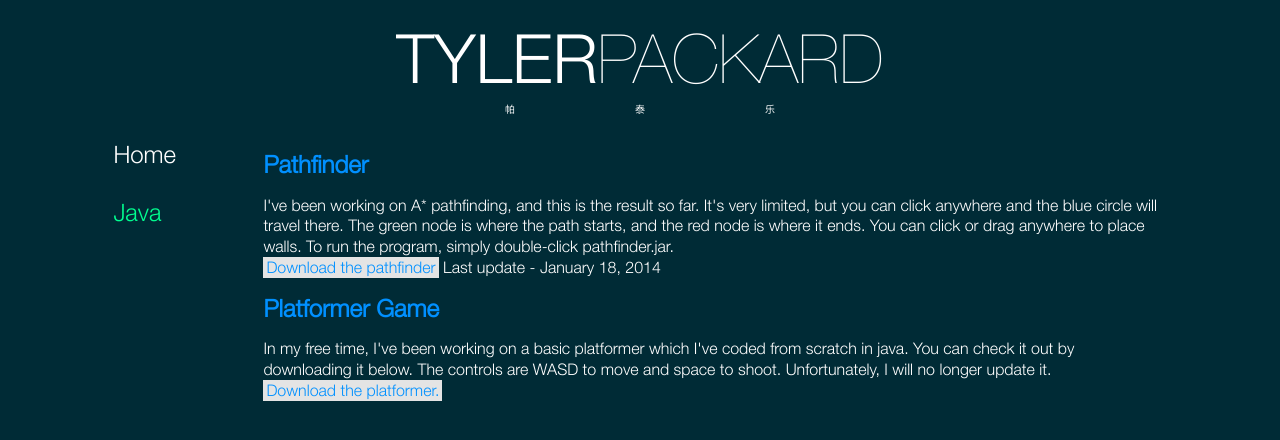
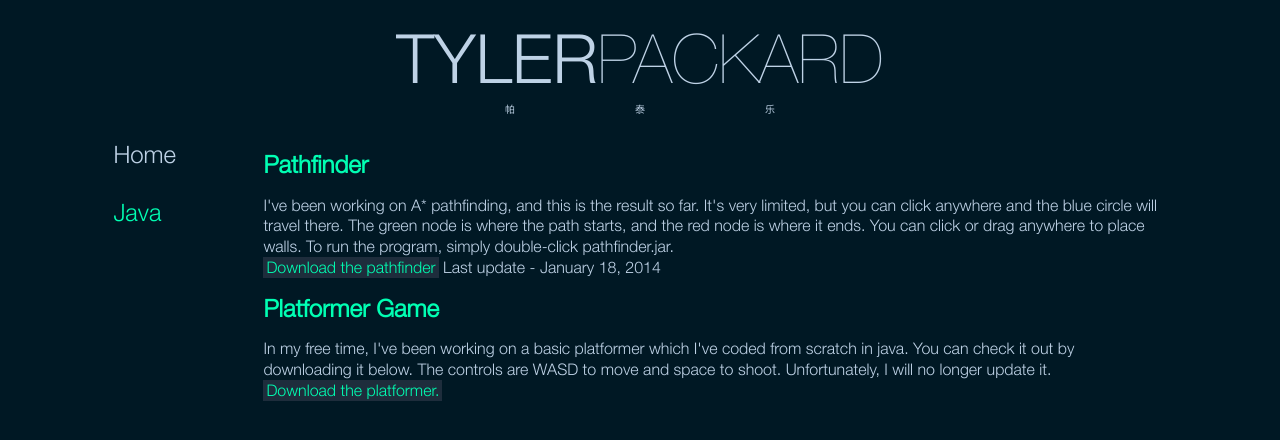
Before and after one commit to raphilong/TPackard.github.io, a plain HTML site: page java/index.html in a window 1280 px wide. Drawn offline with Linux system fonts and the light colour scheme.

Commit message:
CSS Fixed

```diff
--- a/assets/css/dark.css
+++ b/assets/css/dark.css
@@ -24,21 +24,21 @@ body {
 	margin: 0;
 	padding: 0cm 3cm;
 	height: 100%;
-	background-color: #002B36;
+	background-color: #001824;
 }
 
 header {
 	float: top;
 	text-align: center;
 	font-size: 68px;
-	color: #FFFFFF;
+	color: #BED2E6;
 }
 
 subheader {
 	font-family: 'UltraLight';
 	text-align: center;
 	font-size: 10px;
-	color: #FFFFFF;
+	color: #BED2E6;
 }
 
 span.spread {
@@ -50,22 +50,37 @@ span.spread {
 }
 
 a.sidebar:link {
-	color:#FFFFFF;
+	color:#BED2E6;
 	text-decoration:none;
 	font-weight: 400;
+    -o-transition:.5s;
+	-ms-transition:.5s;
+	-moz-transition:.5s;
+	-webkit-transition:.5s;
+	transition:.5s;
 }
 a.sidebar:visited {
-	color:#FFFFFF;
+	color:#BED2E6;
 	text-decoration:none;
 	font-weight: 400;
+    -o-transition:.5s;
+	-ms-transition:.5s;
+	-moz-transition:.5s;
+	-webkit-transition:.5s;
+	transition:.5s;
 }
 a.sidebar:hover {
-	color:#00FF90;
+	color:#00FFB3;
 	text-decoration:none;
 	font-weight: 400;
+    -o-transition:.5s;
+	-ms-transition:.5s;
+	-moz-transition:.5s;
+	-webkit-transition:.5s;
+	transition:.5s;
 }
 a.sidebar:active {
-	color:#FFFFFF;
+	color:#00B37D;
 	text-decoration:none;
 	font-weight: 400;
 }
@@ -74,18 +89,18 @@ sidebar {
 	float: left;
 	text-align: left;
 	font-size: 24px;
-	color: #00FF90;
+	color: #00FFB3;
 	width: 150px;
 	text-align: left;
 	height: 100%;
 }
 
 a.content:link {
-	color:#0090FF;
+	color:#00FFB3;
 	text-decoration:none;
 	font-weight: 400;
-	background-color: #E4E4E4;
-	border: 2px solid #E4E4E4;
+	background-color: #1E2D3C;
+	border: 2px solid #1E2D3C;
 	border-bottom-width: 2px;
 	border-top-width: 1px;
 	border-left-width: 3px;
@@ -98,11 +113,11 @@ a.content:link {
 	transition:.5s;
 }
 a.content:visited {
-	color:#0090FF;
+	color:#00FFB3;
 	text-decoration:none;
 	font-weight: 400;
-	background-color: #E4E4E4;
-	border: 2px solid #E4E4E4;
+	background-color: #1E2D3C;
+	border: 2px solid #1E2D3C;
 	border-bottom-width: 2px;
 	border-top-width: 1px;
 	border-left-width: 3px;
@@ -115,11 +130,11 @@ a.content:visited {
 	transition:.5s;
 }
 a.content:hover {
-	color:#0090FF;
+	color:#00FFB3;
 	text-decoration:none;
 	font-weight: 400;
-	background-color: #EEEEEE;
-	border: 2px solid #EEEEEE;
+	background-color: #142332;
+	border: 2px solid #142332;
 	border-bottom-width: 2px;
 	border-top-width: 1px;
 	border-left-width: 3px;
@@ -132,11 +147,11 @@ a.content:hover {
 	transition:.5s;
 }
 a.content:active {
-	color:#FFFFFF;
+	color:#001824;
 	text-decoration:none;
 	font-weight: 400;
-	background-color: #0090FF;
-	border: 2px solid #0090FF;
+	background-color: #00FFB3;
+	border: 2px solid #00FFB3;
 	border-bottom-width: 2px;
 	border-top-width: 1px;
 	border-left-width: 3px;
@@ -152,11 +167,11 @@ a.content:active {
 content {
 	width: 50%;
 	text-align: justify;
-	color: #FFFFFF;
+	color: #BED2E6;
 	margin-right: 5%;
 	line-height: 130%;
 }
 
 h2 {
-	color:#0090FF;
+	color:#00FFB3;
 }
--- a/assets/css/light.css
+++ b/assets/css/light.css
@@ -52,19 +52,34 @@ a.sidebar:link {
 	color:#888888;
 	text-decoration:none;
 	font-weight: 400;
+	-o-transition:.5s;
+	-ms-transition:.5s;
+	-moz-transition:.5s;
+	-webkit-transition:.5s;
+	transition:.5s;
 }
 a.sidebar:visited {
 	color:#888888;
 	text-decoration:none;
 	font-weight: 400;
+	-o-transition:.5s;
+	-ms-transition:.5s;
+	-moz-transition:.5s;
+	-webkit-transition:.5s;
+	transition:.5s;
 }
 a.sidebar:hover {
 	color:#0090FF;
 	text-decoration:none;
 	font-weight: 400;
+	-o-transition:.5s;
+	-ms-transition:.5s;
+	-moz-transition:.5s;
+	-webkit-transition:.5s;
+	transition:.5s;
 }
 a.sidebar:active {
-	color:#888888;
+	color:#0074CC;
 	text-decoration:none;
 	font-weight: 400;
 }
--- a/java/index.html
+++ b/java/index.html
@@ -4,24 +4,8 @@
 		<meta charset="UTF-8">
 		<title>Tyler Packard | Java</title>
 		<link rel="shortcut icon" href="/assets/images/favicon.ico"/>
-		<script type="text/javascript" src="/assets/javascript/analytics.js"></script>
-		<script>
-		<!--
-		function setCSS() {
-			var currentTime = new Date().getHours();
-			if (0 <= currentTime && currentTime <= 5) {
-				document.write("<link rel='stylesheet' href='/assets/css/dark.css' type='text/css'>");
-			}
-			if (5 < currentTime&&currentTime <= 5) {
-				document.write("<link rel='stylesheet' href='/assets/css/light.css' type='text/css'>");
-			}
-			if (5 < currentTime&&currentTime < 23) {
-				document.write("<link rel='stylesheet' href='/assets/css/dark.css' type='text/css'>");
-			}
-		}
-		setCSS();
-		-->
-		</script>
+		<script src="/assets/javascript/analytics.js"></script>
+		<script src="/assets/javascript/changeCSS.js"></script>
 		<noscript><link href="/assets/css/light.css" rel="stylesheet" type="text/css"></noscript>
 	</head>
 	<body>
```
Also changed, not shown: index.html (+1 -1 lines).
